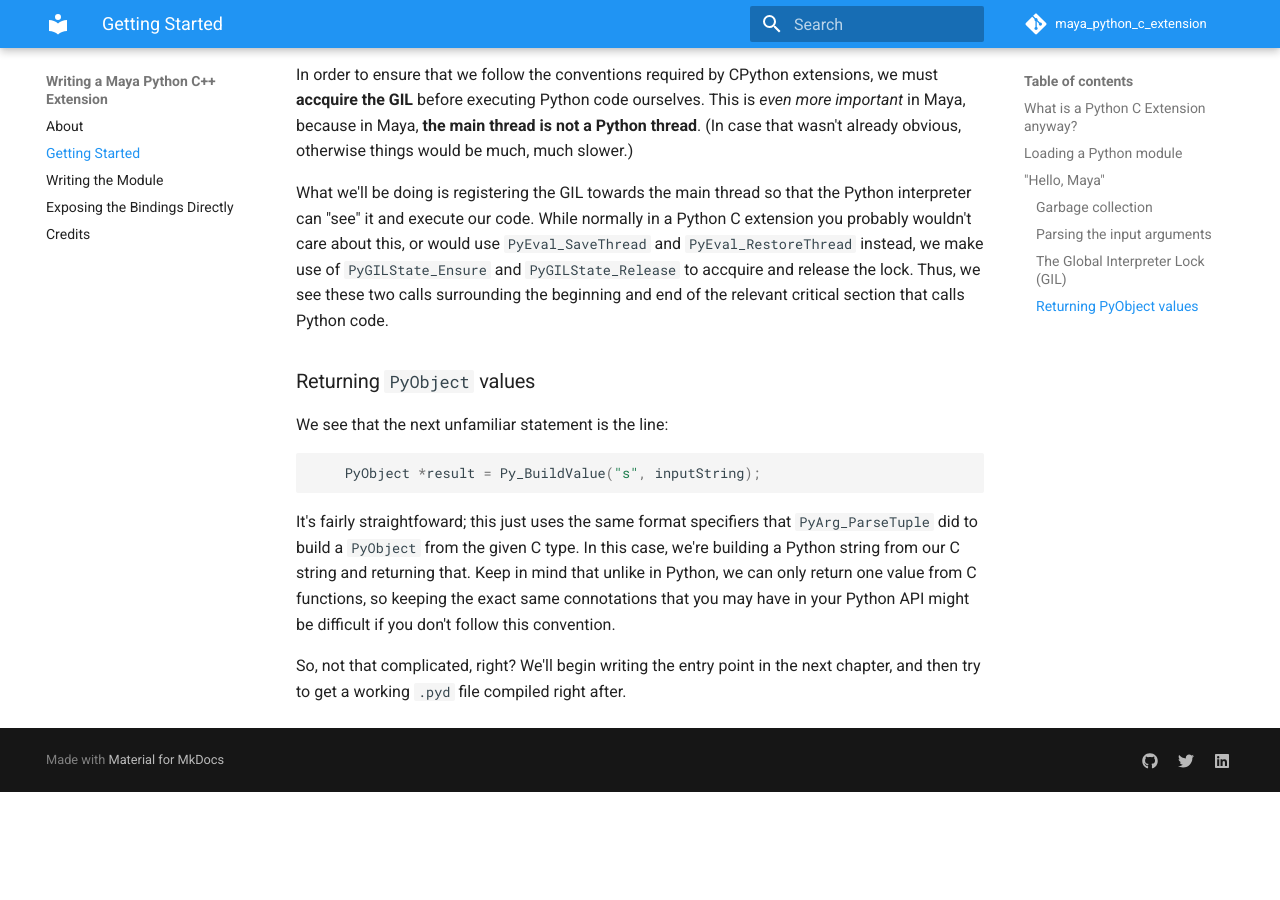
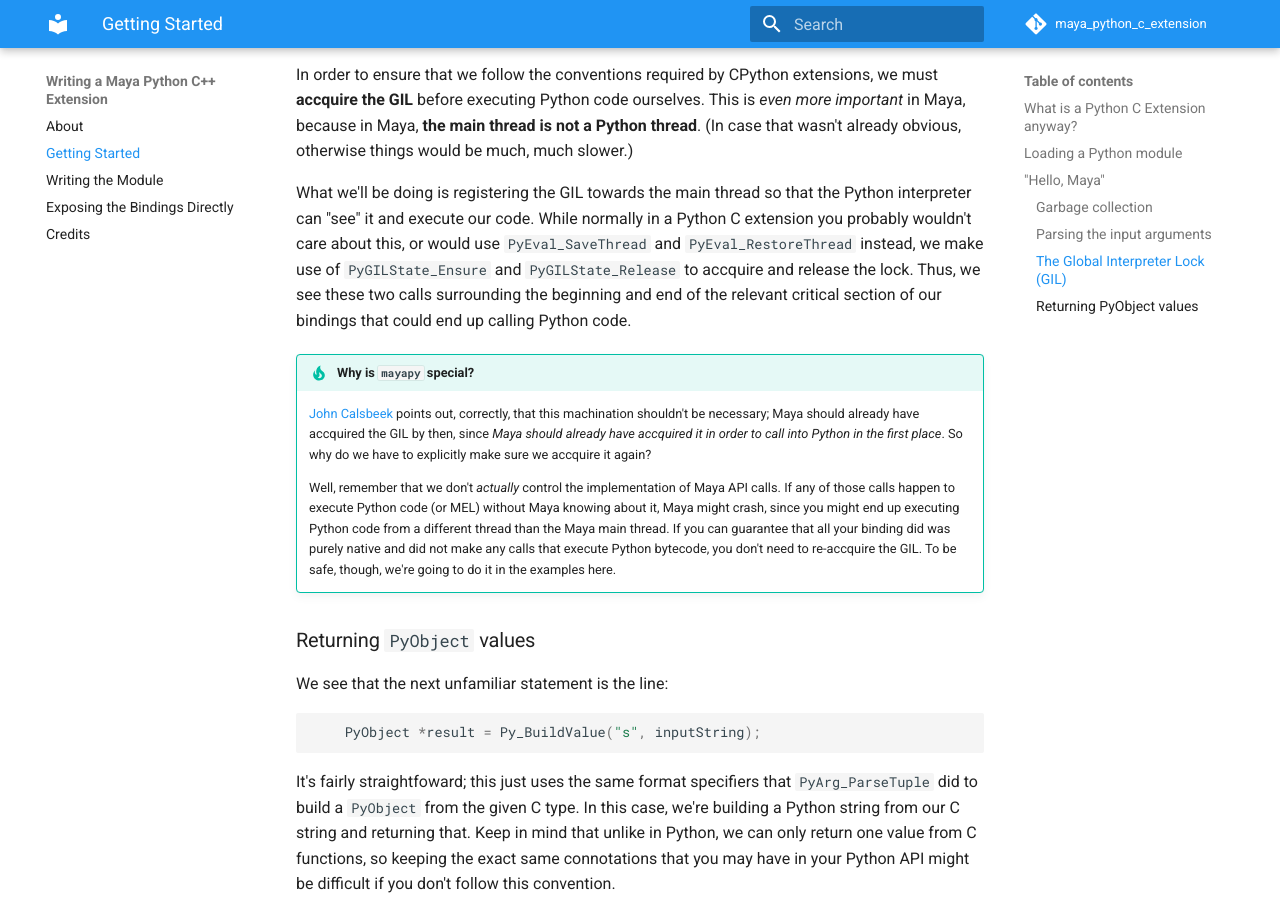
Before and after one commit to sonictk/maya_python_c_extension, an MkDocs documentation site: the page built from docs/getting_started.md, in a window 1280 px wide and 900 px high, scrolled down 5517 px. Built offline with MkDocs 1.6.1 and Material for MkDocs 9.7.7, drawn with Linux system fonts in a browser that asks for light colours; comment, search, counter and statistics services are not loaded; old or Windows-style settings are respelled for this version of MkDocs; before the commit the page ends 6309 px from its top, so only the background shows below that.

```diff
--- a/docs/getting_started.md
+++ b/docs/getting_started.md
@@ -295,8 +295,22 @@ C extension you probably wouldn't care about this, or would use
 ``PyEval_SaveThread`` and ``PyEval_RestoreThread`` instead, we make use of
 ``PyGILState_Ensure`` and ``PyGILState_Release`` to accquire and release the
 lock. Thus, we see these two calls surrounding the beginning and end of the
-relevant critical section that calls Python code.
+relevant critical section of our bindings that could end up calling Python code.
 
+!!! tip "Why is ``mayapy`` special?"
+    [John Calsbeek](https://twitter.com/jcalsbeek) points out, correctly, that
+    this machination shouldn't be necessary; Maya should already have accquired
+    the GIL by then, since _Maya should already have accquired it in order to
+    call into Python in the first place_. So why do we have to explicitly make
+    sure we accquire it again?
+
+    Well, remember that we don't _actually_ control the implementation of Maya
+    API calls. If any of those calls happen to execute Python code (or MEL)
+    without Maya knowing about it, Maya might crash, since you might end up
+    executing Python code from a different thread than the Maya main thread.
+    If you can guarantee that all your binding did was purely native and did not
+    make any calls that execute Python bytecode, you don't need to re-accquire
+    the GIL. To be safe, though, we're going to do it in the examples here.
 
 ### Returning ``PyObject`` values ###
 
```
Also changed, not shown: docs/credits.md (+4 -0 lines), readme.md (+9 -1 lines).
